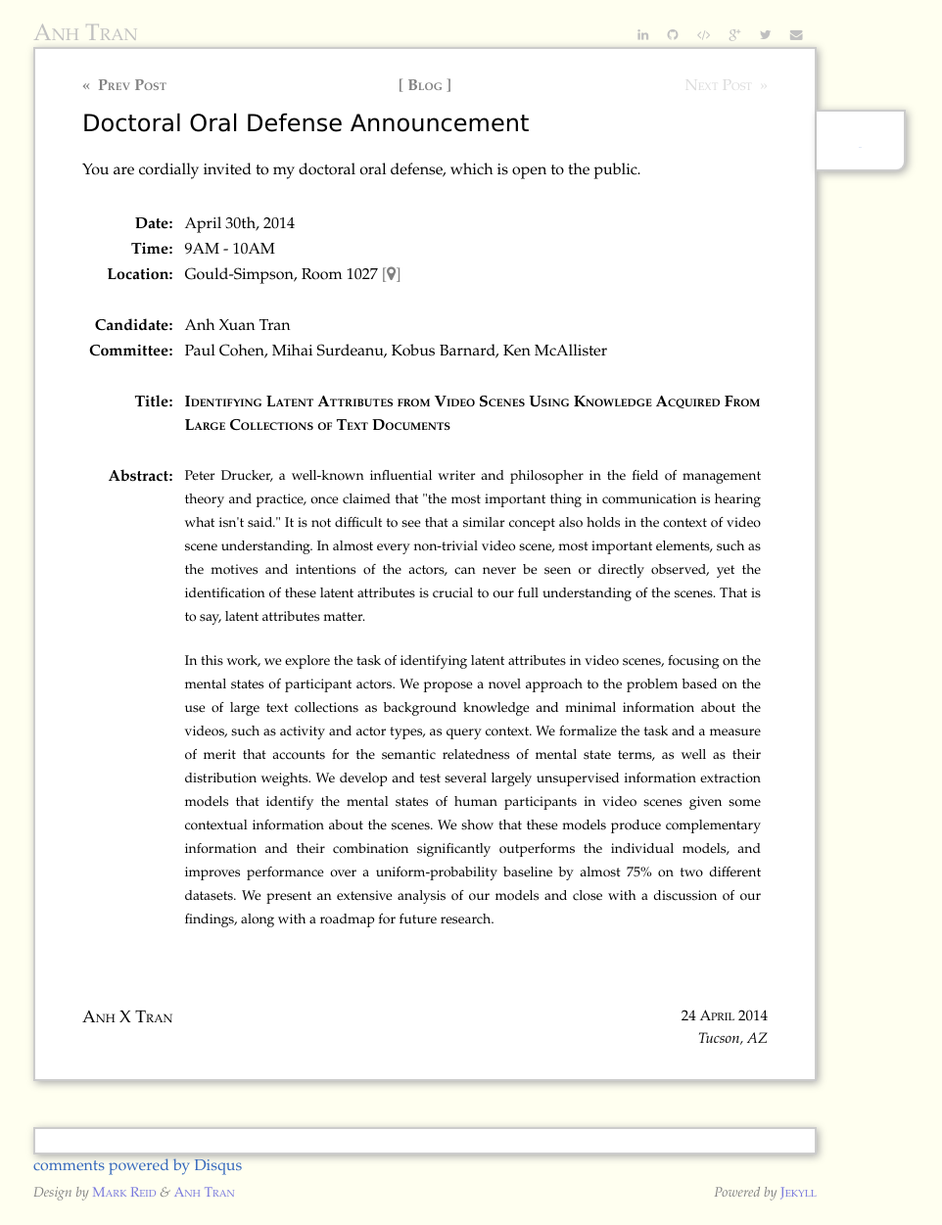
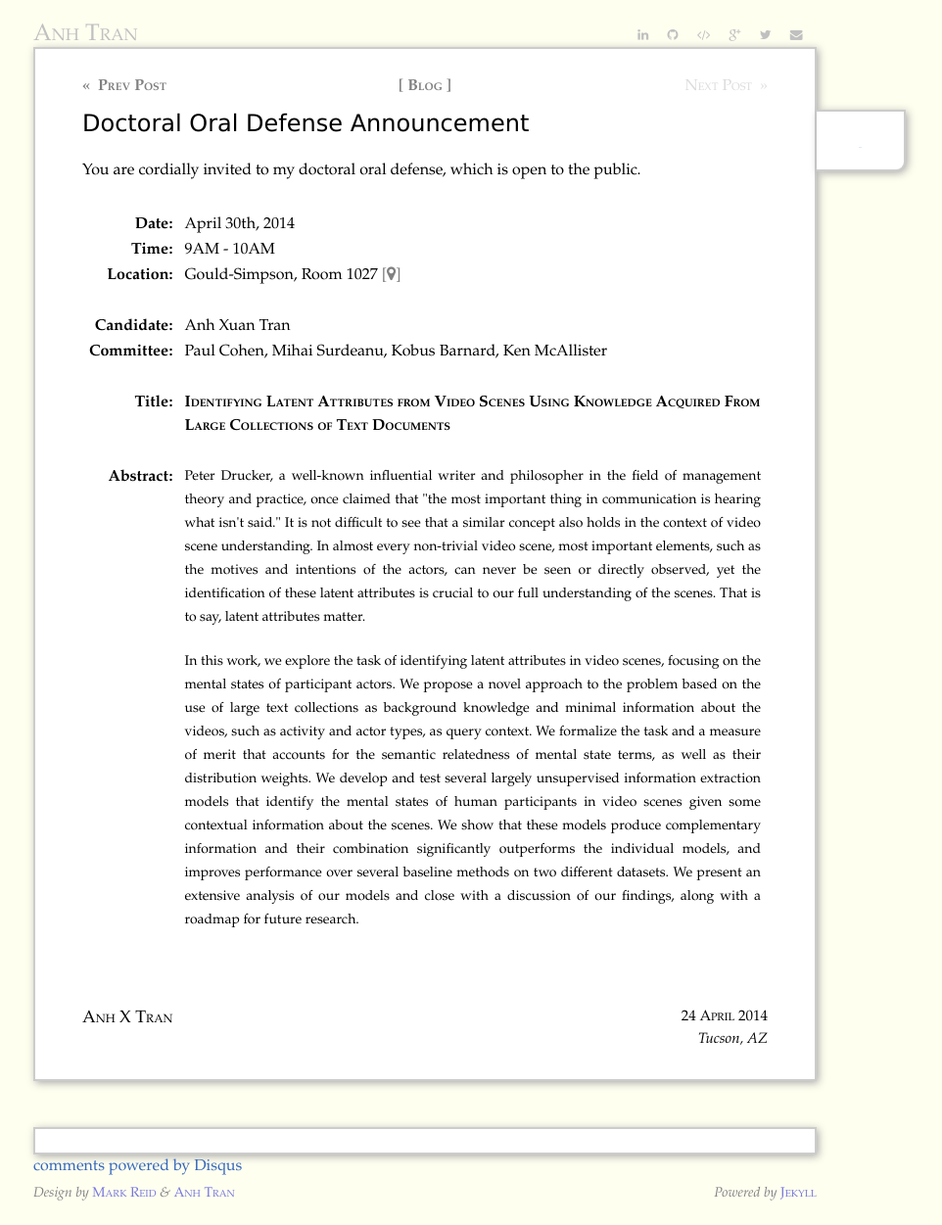
Before and after one commit to trananh/trananh.github.io, a Jekyll site: the page built from _posts/2014-04-24-doctoral-oral-defense-announcement.html, in a window 1280 px wide. Shown: the whole page at 98% size, without its empty margins (206-1168 px from the left). Built offline with Jekyll 4.4.1, drawn with Linux system fonts in a browser that asks for light colours; nearby versions of some CDN libraries; comment, search, counter and statistics services are not loaded.

Commit message:
Updated abstract.

```diff
--- a/_posts/2014-04-24-doctoral-oral-defense-announcement.html
+++ b/_posts/2014-04-24-doctoral-oral-defense-announcement.html
@@ -70,9 +70,9 @@ comments: true
                 We develop and test several largely unsupervised information extraction models that identify the
                 mental states of human participants in video scenes given some contextual information about the
                 scenes.  We show that these models produce complementary information and their combination
-                significantly outperforms the individual models, and improves performance over a uniform-probability
-                baseline by almost 75% on two different datasets.  We present an extensive analysis of our models
-                and close with a discussion of our findings, along with a roadmap for future research.
+                significantly outperforms the individual models, and improves performance over several baseline
+                methods on two different datasets.  We present an extensive analysis of our models and close with
+                a discussion of our findings, along with a roadmap for future research.
             </p>
         </td>
     </tr>
```
